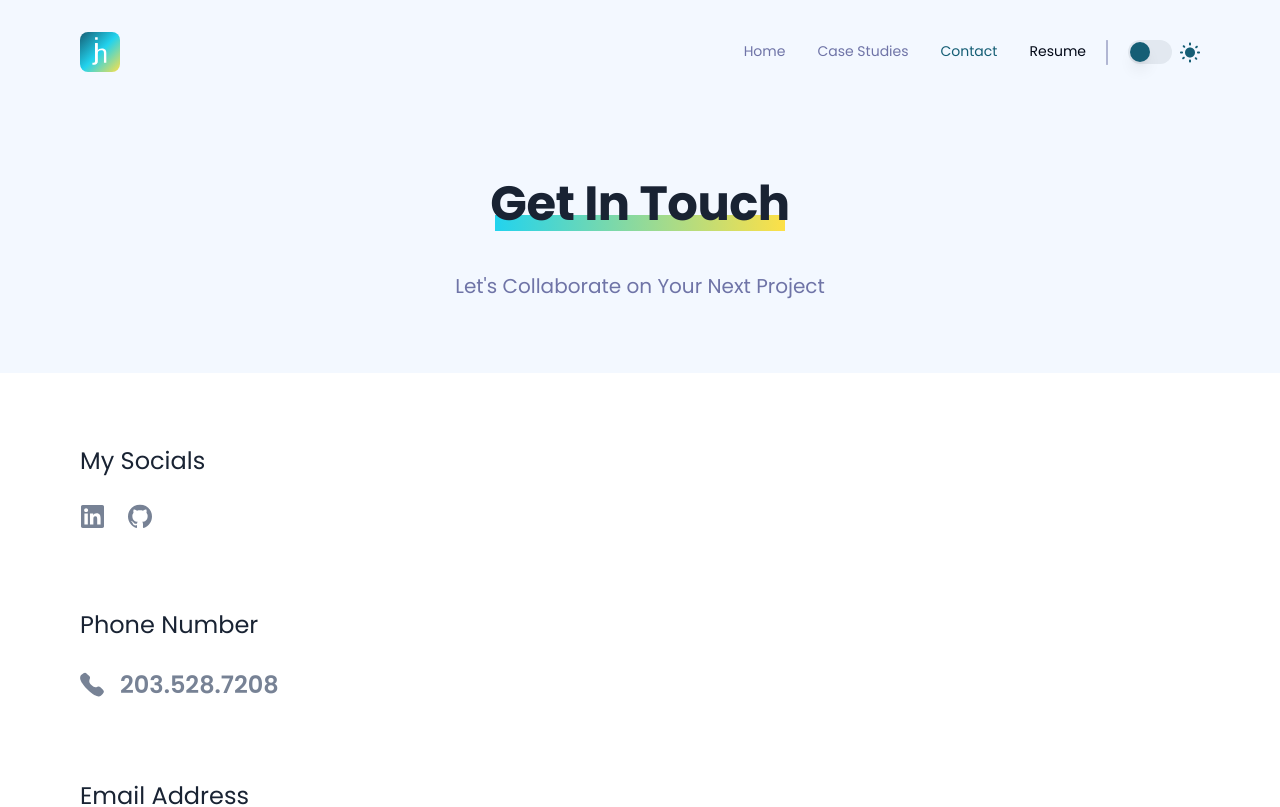
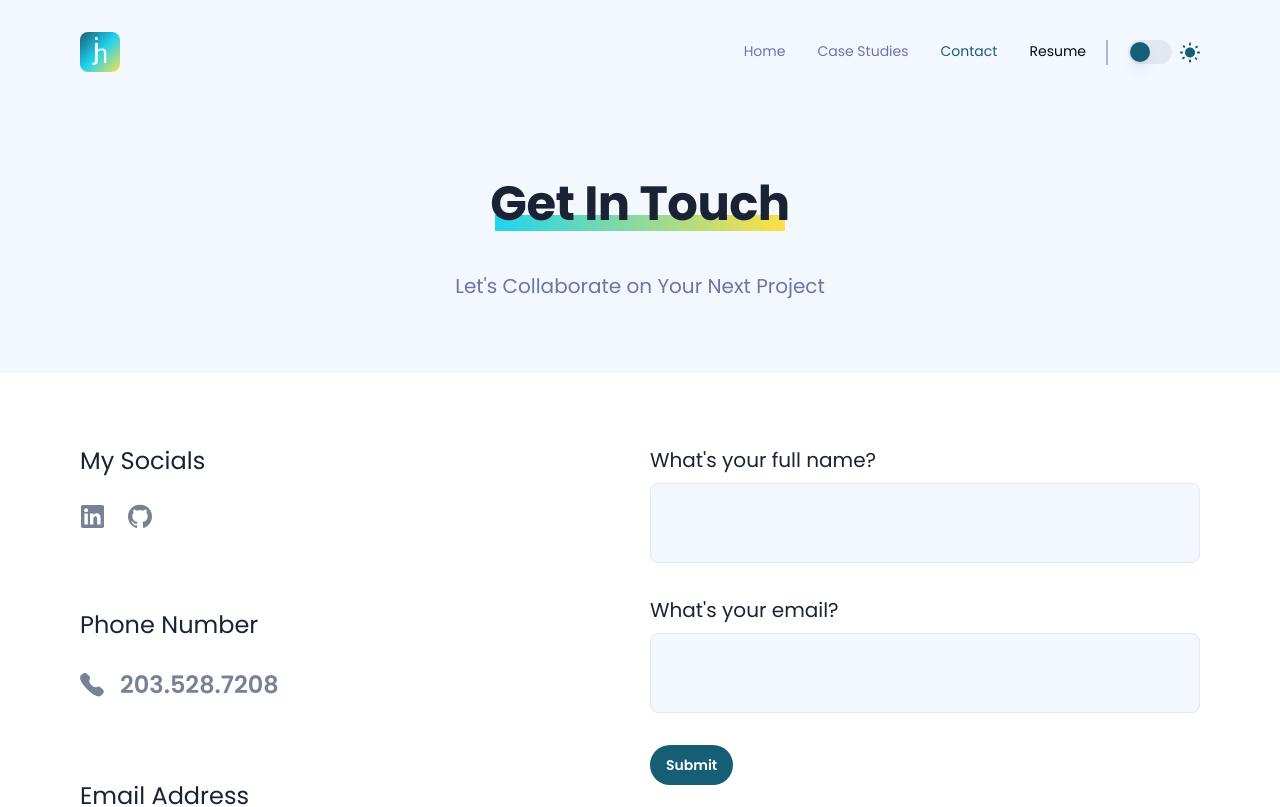
Before and after one commit to jayhogan-dev/portfolio, a Next.js app: page /contact in a window 1280 px wide. Shown: the top 807 px of the page. Built offline with nearby package versions, Linux system fonts and the light colour scheme.

Commit message:
form added

```diff
--- a/app/contact/page.tsx
+++ b/app/contact/page.tsx
@@ -1,15 +1,53 @@
+"use client";
+
 import SectionTitle from "@/components/SectionTitle";
 import DarkContainer from "@/components/containers/Dark";
 import LightContainer from "@/components/containers/Light";
 import Link from "next/link";
+import { zodResolver } from "@hookform/resolvers/zod";
+import { useForm } from "react-hook-form";
+import * as z from "zod";
 
 // SVGR
 import LinkedIn from "@/public/social-icons/linkedin.svg";
 import Github from "@/public/social-icons/github.svg";
 import Phone from "@/public/web-icons/phone.svg";
 import Email from "@/public/web-icons/email.svg";
+import {
+  Form,
+  FormControl,
+  FormField,
+  FormItem,
+  FormLabel,
+  FormMessage,
+} from "@/components/ui/form";
+import { Input } from "@/components/ui/input";
+import { Button } from "@/components/ui/button";
+
+const formSchema = z.object({
+  name: z.string().min(2, {
+    message: "Name must be at least 2 characters",
+  }),
+  email: z.string().email({
+    message: "Must be a valid email address",
+  }),
+});
 
 const ContactPage = () => {
+  const form = useForm<z.infer<typeof formSchema>>({
+    resolver: zodResolver(formSchema),
+    defaultValues: {
+      name: "",
+      email: "",
+    },
+  });
+
+  // 2. Define a submit handler.
+  function onSubmit(values: z.infer<typeof formSchema>) {
+    // Do something with the form values.
+    // ✅ This will be type-safe and validated.
+    console.log(values);
+  }
   return (
     <>
       <DarkContainer>
@@ -24,7 +62,7 @@ const ContactPage = () => {
         </section>
       </DarkContainer>
       <LightContainer>
-        <section className="flex flex-col-reverse py-12 gap-5 items-center justify-center md:py-[72px] md:flex-row">
+        <section className="flex flex-col-reverse py-12 gap-5 md:py-[72px] md:flex-row">
           <aside className="w-full flex flex-col gap-9 md:gap-20">
             <div className="flex flex-col gap-2 md:gap-7">
               <h2 className="text-paragraph-regular md:text-base-regular text-primary-black-300 dark:text-white">
@@ -69,7 +107,52 @@ const ContactPage = () => {
               </div>
             </div>
           </aside>
-          <article className="bg-red-300 w-full flex flex-col gap-9 md:gap-20"></article>
+          <article className="w-full flex flex-col gap-9 md:gap-20">
+            <Form {...form}>
+              <form
+                onSubmit={form.handleSubmit(onSubmit)}
+                className="space-y-8"
+              >
+                <FormField
+                  control={form.control}
+                  name="name"
+                  render={({ field }) => (
+                    <FormItem>
+                      <FormLabel className="text-body-regular md:text-paragraph-regular text-primary-black-300 dark:text-primary-white-800">
+                        What&apos;s your full name?
+                      </FormLabel>
+                      <FormControl className="bg-primary-white-800 h-16 md:h-20">
+                        <Input
+                          {...field}
+                          className="text-body-regular md:text-paragraph-regular rounded-lg"
+                        />
+                      </FormControl>
+                      <FormMessage />
+                    </FormItem>
+                  )}
+                />
+                <FormField
+                  control={form.control}
+                  name="email"
+                  render={({ field }) => (
+                    <FormItem>
+                      <FormLabel className="text-body-regular md:text-paragraph-regular text-primary-black-300 dark:text-primary-white-800">
+                        What&apos;s your email?
+                      </FormLabel>
+                      <FormControl className="bg-primary-white-800 h-16 md:h-20">
+                        <Input
+                          {...field}
+                          className="text-body-regular md:text-paragraph-regular rounded-lg"
+                        />
+                      </FormControl>
+                      <FormMessage />
+                    </FormItem>
+                  )}
+                />
+                <Button type="submit">Submit</Button>
+              </form>
+            </Form>
+          </article>
         </section>
       </LightContainer>
     </>
--- /dev/null
+++ b/components/ui/input.tsx
@@ -0,0 +1,25 @@
+import * as React from "react"
+
+import { cn } from "@/lib/utils"
+
+export interface InputProps
+  extends React.InputHTMLAttributes<HTMLInputElement> {}
+
+const Input = React.forwardRef<HTMLInputElement, InputProps>(
+  ({ className, type, ...props }, ref) => {
+    return (
+      <input
+        type={type}
+        className={cn(
+          "flex h-10 w-full rounded-md border border-input bg-background px-3 py-2 text-sm ring-offset-background file:border-0 file:bg-transparent file:text-sm file:font-medium placeholder:text-muted-foreground focus-visible:outline-none focus-visible:ring-2 focus-visible:ring-ring focus-visible:ring-offset-2 disabled:cursor-not-allowed disabled:opacity-50",
+          className
+        )}
+        ref={ref}
+        {...props}
+      />
+    )
+  }
+)
+Input.displayName = "Input"
+
+export { Input }
```
